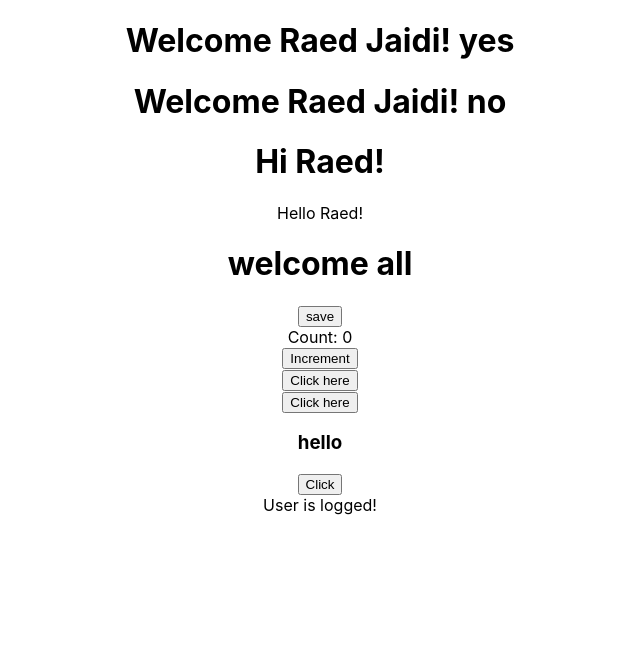
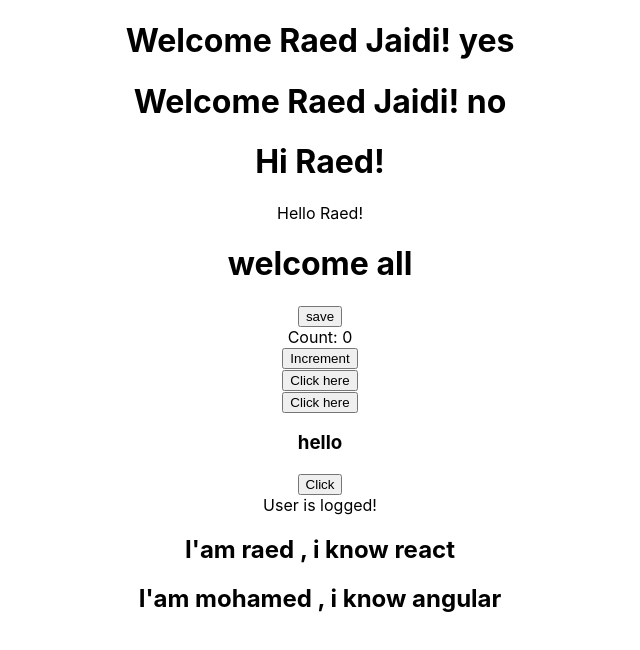
Before and after one commit to Raedjd/ReactJs-learn, a React (Create React App) app: page / in a window 1280 px wide. Shown: the top 650 px of the page, without its empty margins (320-960 px from the left). Built offline with nearby package versions, Linux system fonts and the light colour scheme.

Commit message:
Use list rendering

```diff
--- a/src/App.js
+++ b/src/App.js
@@ -9,6 +9,7 @@ import FunctionClick from './Components/FunctionClick';
 import ClassClick from './Components/ClassClick';
 import EventBind from './Components/EventBind';
 import User from './Components/User';
+import List from './Components/List';
 
 function App() {
 
@@ -24,6 +25,7 @@ function App() {
       <ClassClick></ClassClick>
       <EventBind></EventBind>
       <User></User>
+      <List/>
     </div>
   );
 }
--- /dev/null
+++ b/src/Components/List.js
@@ -0,0 +1,32 @@
+import React from 'react';
+
+function List(props) {
+    const array= ['raed','jaidi','4twin4']
+    const persons = [
+        { id:1,
+          name:"raed",
+          age:26,
+          skills:"react"
+        },
+        {
+            id:2,
+            name:"mohamed",
+            age:25,
+            skills:"angular"
+        }
+    ];
+    const personList =persons.map(person => <h2>I'am {person.name} , i know {person.skills}</h2> )
+
+    return (
+    /*     <div>
+           <h2>{array[0]}</h2>
+           <h2>{array[1]}</h2>
+           <h2>{array[2]}</h2>
+
+           { array.map(i => <h2>{i}</h2>)}
+        </div> */
+        <div>{personList}</div>
+    );
+}
+
+export default List;
```
